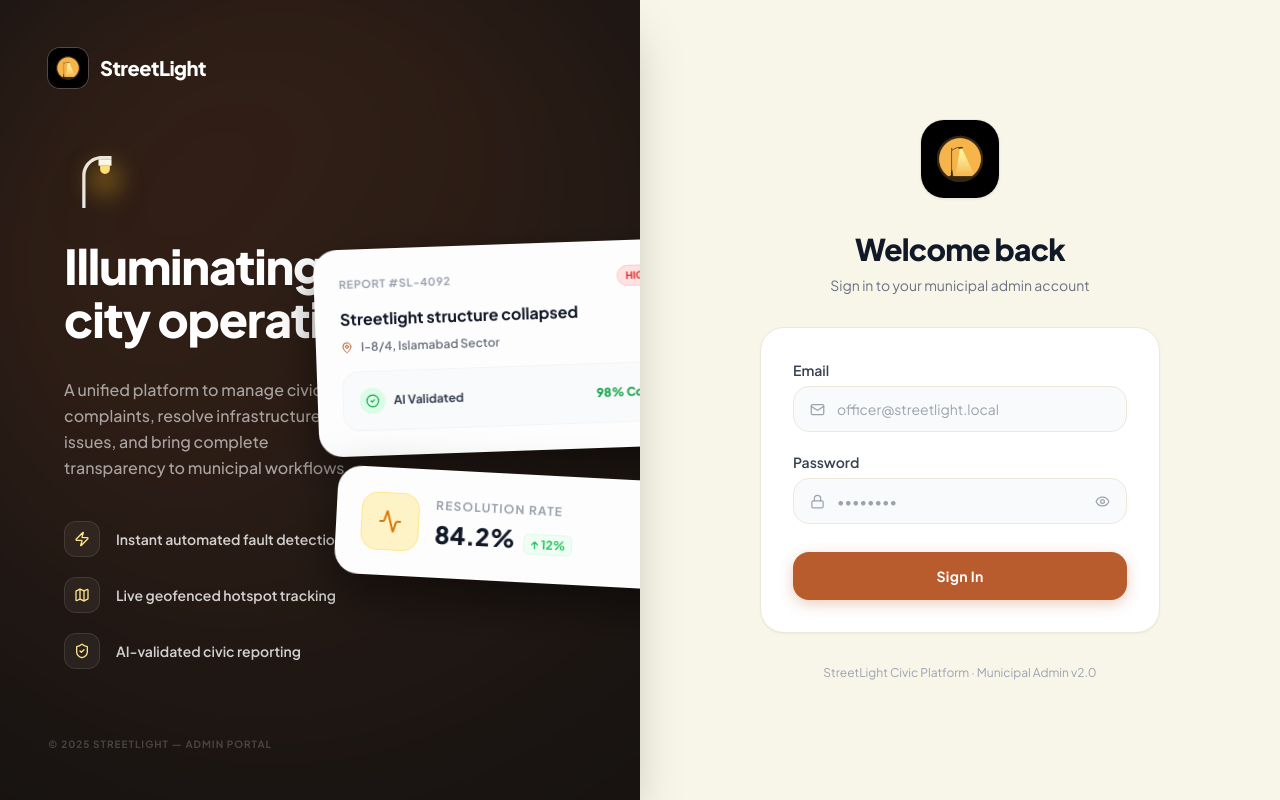
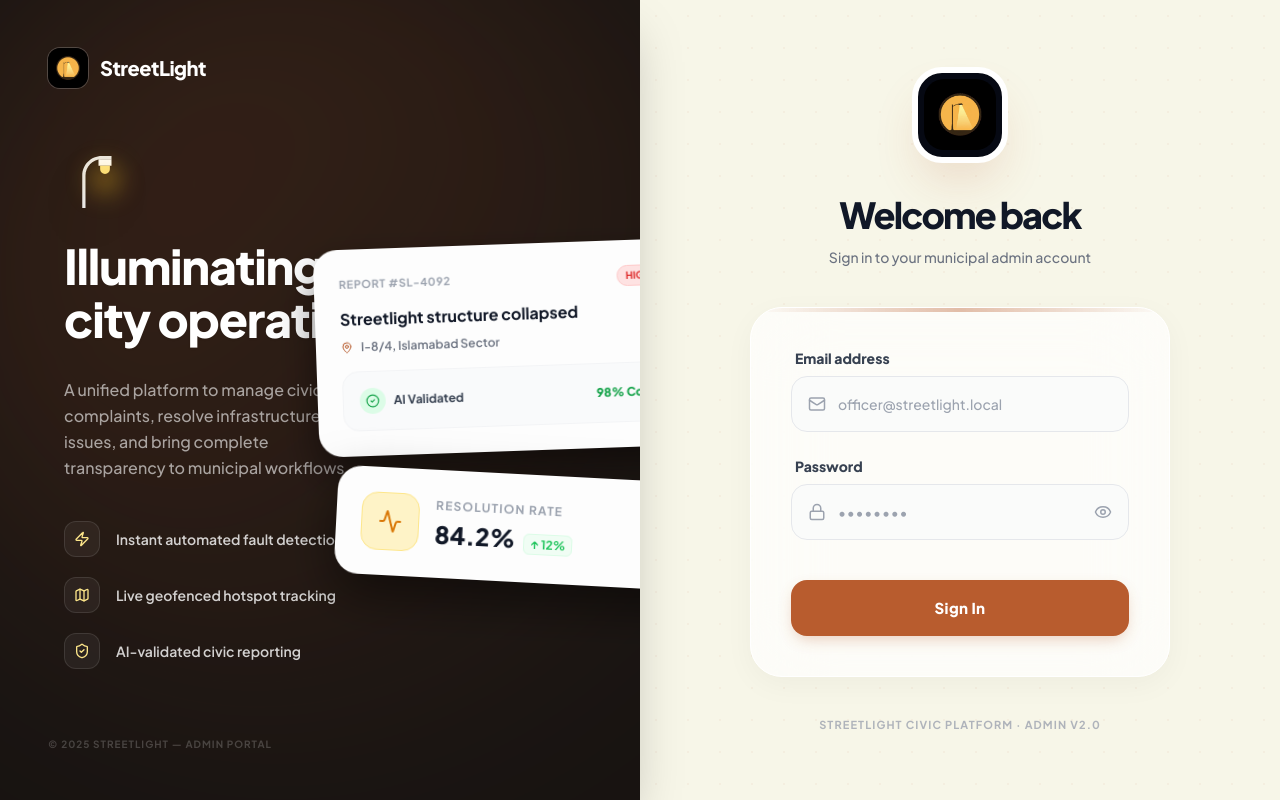
Before and after one commit to MQ-06/STREETLIGHT-PK, a React (Vite) app in the folder municipal-admin/: page /signin in a window 1280 px wide. Built offline with nearby package versions, Linux system fonts and the light colour scheme.

Commit message:
feat(auth): overhaul sign-in page with dark-luxury atmospheric layout and glassy UI elements

```diff
--- a/municipal-admin/src/pages/SignIn.jsx
+++ b/municipal-admin/src/pages/SignIn.jsx
@@ -155,71 +155,83 @@ function SignIn() {
       </div>
 
       {/* ── Right panel (Form Theme) ── */}
-      <div className="flex-1 flex flex-col items-center justify-center p-6 lg:p-12 overflow-y-auto">
+      <div className="flex-1 flex flex-col items-center justify-center p-6 lg:p-12 overflow-y-auto relative z-0">
+
+        {/* Subtle grid pattern background */}
+        <div className="absolute inset-0 z-[-1] opacity-5 pointer-events-none" style={{ backgroundImage: 'radial-gradient(#B85C2E 1.5px, transparent 1.5px)', backgroundSize: '32px 32px' }}></div>
 
         {/* Mobile logo */}
         <div className="lg:hidden flex items-center gap-2.5 mb-8">
-          <img src="/logo.jpg" alt="StreetLight" className="w-10 h-10 rounded-xl object-cover" />
+          <img src="/logo.jpg" alt="StreetLight" className="w-10 h-10 rounded-xl object-cover shadow-sm bg-black" />
           <span className="font-black text-xl text-gray-900 tracking-tight">StreetLight</span>
         </div>
 
         {/* Desktop form container elements */}
-        <div className="w-full max-w-[400px] flex flex-col items-center">
-          <div className="hidden lg:flex mb-8 items-center justify-center w-20 h-20 rounded-3xl shadow-sm border border-warm-border overflow-hidden bg-white">
-            <img src="/logo.jpg" alt="StreetLight" className="w-full h-full object-cover" />
+        <div className="w-full max-w-[420px] flex flex-col items-center relative z-10">
+
+          <div className="hidden lg:flex mb-8 items-center justify-center w-24 h-24 rounded-[30px] shadow-2xl shadow-[#B85C2E]/20 overflow-hidden bg-[#060913] border-[6px] border-white transition-transform hover:scale-105 duration-300 relative group">
+             <div className="absolute inset-0 bg-[#B85C2E] opacity-0 group-hover:opacity-20 transition-opacity duration-300"></div>
+            <img src="/logo.jpg" alt="StreetLight" className="w-[85%] h-[85%] object-cover rounded-[20px]" />
           </div>
 
-          <h2 className="text-3xl font-black text-gray-900 mb-2 tracking-tight text-center">Welcome back</h2>
-          <p className="text-sm text-gray-500 mb-8 text-center">Sign in to your municipal admin account</p>
+          <h2 className="text-4xl font-black text-gray-900 mb-3 tracking-tighter text-center">Welcome back</h2>
+          <p className="text-sm text-gray-500 mb-10 text-center font-medium">Sign in to your municipal admin account</p>
 
-          <form onSubmit={handleSignIn} className="bg-white rounded-3xl shadow-sm border border-warm-border p-8 w-full flex flex-col gap-5">
-            <div className="flex flex-col gap-1.5">
-              <label className="text-sm font-semibold text-gray-700">Email</label>
-              <div className="flex items-center gap-3 bg-gray-50 rounded-2xl px-4 py-3 border border-warm-border focus-within:border-[#B85C2E] focus-within:ring-2 focus-within:ring-[#B85C2E]/10 transition-all">
-                <Mail size={15} className="text-gray-400 shrink-0" />
+          <form onSubmit={handleSignIn} className="bg-white/70 backdrop-blur-2xl rounded-[32px] shadow-[0_8px_30px_rgb(0,0,0,0.04)] border border-white p-10 w-full flex flex-col gap-6 relative overflow-hidden">
+
+            {/* Subtle glow rim inside form */}
+            <div className="absolute top-0 left-0 w-full h-1 bg-gradient-to-r from-transparent via-[#B85C2E]/40 to-transparent"></div>
+
+            <div className="flex flex-col gap-2">
+              <label className="text-sm font-extrabold text-gray-700 ml-1">Email address</label>
+              <div className="flex items-center gap-3 bg-gray-50/80 rounded-2xl px-4 h-14 border border-gray-200 transition-all duration-300 focus-within:bg-white focus-within:border-[#B85C2E] focus-within:ring-4 focus-within:ring-[#B85C2E]/10 focus-within:shadow-sm group">
+                <Mail size={18} className="text-gray-400 group-focus-within:text-[#B85C2E] transition-colors shrink-0" />
                 <input
                   type="email" value={email} onChange={e => setEmail(e.target.value)}
                   placeholder="officer@streetlight.local"
-                  className="flex-1 bg-transparent text-sm text-gray-700 placeholder-gray-400 outline-none w-full"
+                  className="flex-1 bg-transparent text-sm text-gray-800 placeholder-gray-400 outline-none w-full font-medium"
                   autoComplete="email"
                 />
               </div>
             </div>
 
-            <div className="flex flex-col gap-1.5">
-              <label className="text-sm font-semibold text-gray-700">Password</label>
-              <div className="flex items-center gap-3 bg-gray-50 rounded-2xl px-4 py-3 border border-warm-border focus-within:border-[#B85C2E] focus-within:ring-2 focus-within:ring-[#B85C2E]/10 transition-all">
-                <Lock size={15} className="text-gray-400 shrink-0" />
+            <div className="flex flex-col gap-2">
+              <div className="flex items-center justify-between ml-1">
+                <label className="text-sm font-extrabold text-gray-700">Password</label>
+
+              </div>
+              <div className="flex items-center gap-3 bg-gray-50/80 rounded-2xl px-4 h-14 border border-gray-200 transition-all duration-300 focus-within:bg-white focus-within:border-[#B85C2E] focus-within:ring-4 focus-within:ring-[#B85C2E]/10 focus-within:shadow-sm group">
+                <Lock size={18} className="text-gray-400 group-focus-within:text-[#B85C2E] transition-colors shrink-0" />
                 <input
                   type={showPassword ? 'text' : 'password'} value={password}
                   onChange={e => setPassword(e.target.value)}
                   placeholder="••••••••"
-                  className="flex-1 bg-transparent text-sm text-gray-700 placeholder-gray-400 outline-none w-full"
+                  className="flex-1 bg-transparent text-sm text-gray-800 placeholder-gray-400 outline-none w-full font-medium tracking-wider"
                   autoComplete="current-password"
                 />
-                <button type="button" onClick={() => setShowPassword(p => !p)} className="text-gray-400 hover:text-gray-600 transition-colors">
-                  {showPassword ? <EyeOff size={15} /> : <Eye size={15} />}
+                <button type="button" onClick={() => setShowPassword(p => !p)} className="text-gray-400 hover:text-gray-700 transition-colors">
+                  {showPassword ? <EyeOff size={18} /> : <Eye size={18} />}
                 </button>
               </div>
             </div>
 
             {error && (
-              <div className="flex items-center gap-2 bg-red-50 border border-red-100 rounded-2xl px-4 py-3">
-                <span className="text-xs font-medium text-red-600">{error}</span>
+              <div className="flex items-center gap-2 bg-red-50/80 border border-red-100 rounded-2xl px-4 py-3 animate-[fadeIn_0.2s_ease-out]">
+                <span className="text-xs font-bold text-red-600">{error}</span>
               </div>
             )}
 
             <button
               type="submit" disabled={isLoading}
-              className="w-full py-3.5 mt-2 rounded-2xl text-white font-bold text-sm tracking-wide transition-all hover:opacity-90 active:scale-[0.98] disabled:opacity-60 shadow-sm"
-              style={{ backgroundColor: '#B85C2E', boxShadow: '0 4px 14px rgba(184,92,46,0.3)' }}
+              className="w-full h-14 mt-4 rounded-2xl text-white font-extrabold text-[15px] tracking-wide transition-all duration-300 hover:-translate-y-0.5 hover:shadow-[0_12px_25px_-5px_rgba(184,92,46,0.5)] active:scale-[0.98] disabled:opacity-60 disabled:hover:translate-y-0"
+              style={{ backgroundColor: '#B85C2E', boxShadow: '0 6px 15px -3px rgba(184,92,46,0.3)' }}
             >
               {isLoading ? 'Signing in…' : 'Sign In'}
             </button>
           </form>
 
-          <p className="mt-8 text-xs text-gray-400 text-center">
-            StreetLight Civic Platform · Municipal Admin v2.0
+          <p className="mt-10 text-[11px] font-bold text-gray-400/80 text-center tracking-widest uppercase">
+            StreetLight Civic Platform · Admin v2.0
           </p>
         </div>
       </div>
```
